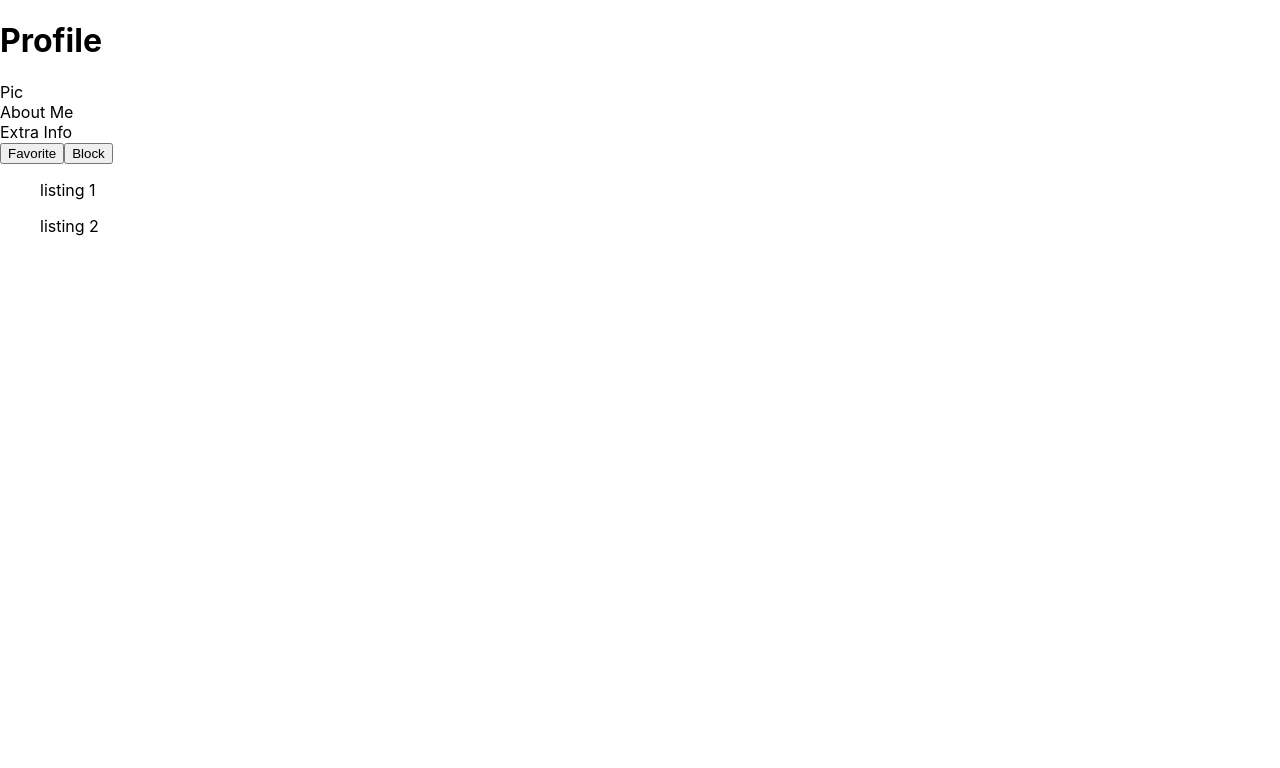
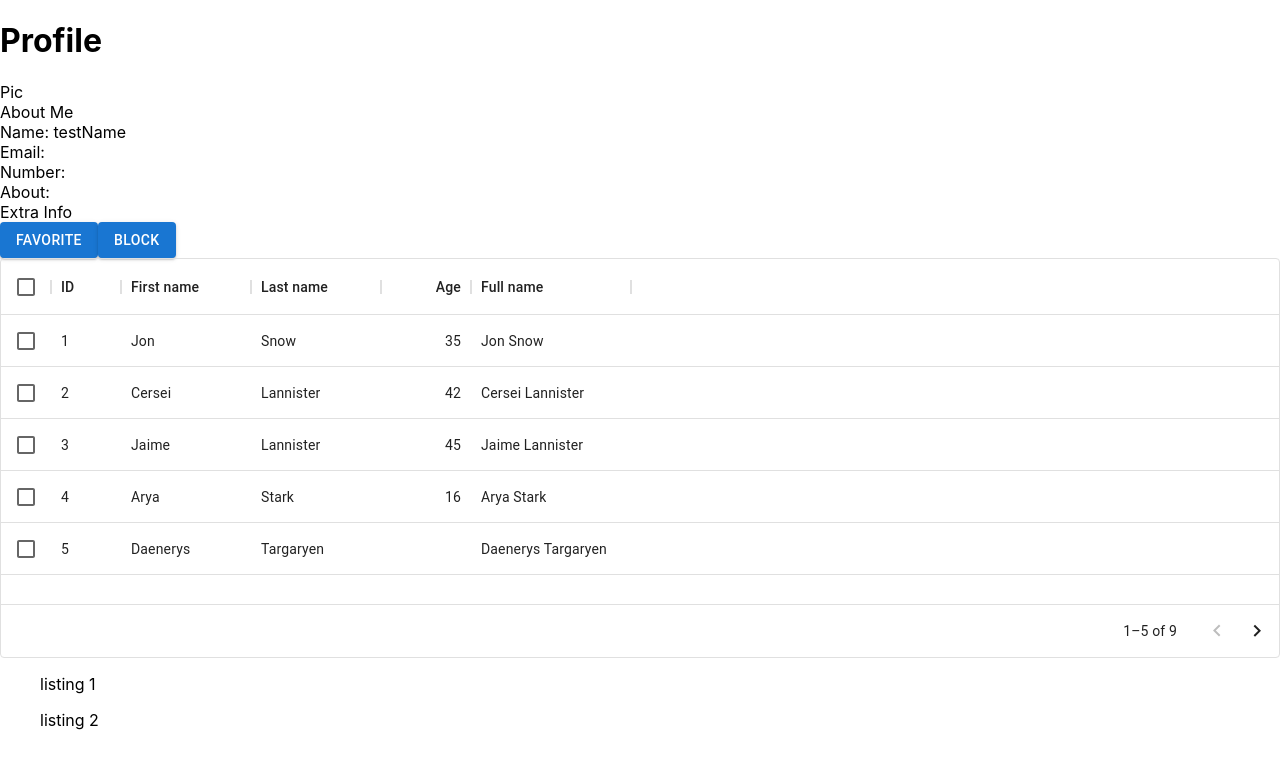
Before and after one commit to boc-bulbasaur/FindYourSpace, a Next.js app: page /profile in a window 1280 px wide. Shown: the top 768 px of the page. Built offline with nearby package versions, Linux system fonts and the light colour scheme.

Commit message:
refactor

```diff
--- a/package.json
+++ b/package.json
@@ -10,6 +10,11 @@
     "test": "jest --watch"
   },
   "dependencies": {
+    "@emotion/react": "^11.10.5",
+    "@emotion/styled": "^11.10.5",
+    "@fontsource/roboto": "^4.5.8",
+    "@mui/material": "^5.10.17",
+    "@mui/x-data-grid": "^5.17.14",
     "@types/node": "18.11.10",
     "@types/react": "18.0.26",
     "@types/react-dom": "18.0.9",
--- /dev/null
+++ b/pages/historySummary.tsx
@@ -0,0 +1,49 @@
+import * as React from 'react';
+import { DataGrid, GridColDef, GridValueGetterParams } from '@mui/x-data-grid';
+
+const columns: GridColDef[] = [
+  { field: 'id', headerName: 'ID', width: 70 },
+  { field: 'firstName', headerName: 'First name', width: 130 },
+  { field: 'lastName', headerName: 'Last name', width: 130 },
+  {
+    field: 'age',
+    headerName: 'Age',
+    type: 'number',
+    width: 90,
+  },
+  {
+    field: 'fullName',
+    headerName: 'Full name',
+    description: 'This column has a value getter and is not sortable.',
+    sortable: false,
+    width: 160,
+    valueGetter: (params: GridValueGetterParams) =>
+      `${params.row.firstName || ''} ${params.row.lastName || ''}`,
+  },
+];
+
+const rows = [
+  { id: 1, lastName: 'Snow', firstName: 'Jon', age: 35 },
+  { id: 2, lastName: 'Lannister', firstName: 'Cersei', age: 42 },
+  { id: 3, lastName: 'Lannister', firstName: 'Jaime', age: 45 },
+  { id: 4, lastName: 'Stark', firstName: 'Arya', age: 16 },
+  { id: 5, lastName: 'Targaryen', firstName: 'Daenerys', age: null },
+  { id: 6, lastName: 'Melisandre', firstName: null, age: 150 },
+  { id: 7, lastName: 'Clifford', firstName: 'Ferrara', age: 44 },
+  { id: 8, lastName: 'Frances', firstName: 'Rossini', age: 36 },
+  { id: 9, lastName: 'Roxie', firstName: 'Harvey', age: 65 },
+];
+
+export default function HistoryTable() {
+  return (
+    <div style={{ height: 400, width: '100%' }}>
+      <DataGrid
+        rows={rows}
+        columns={columns}
+        pageSize={5}
+        rowsPerPageOptions={[5]}
+        checkboxSelection
+      />
+    </div>
+  );
+}
--- a/pages/profile.tsx
+++ b/pages/profile.tsx
@@ -5,7 +5,7 @@ export default function Profile() {
   return (
     <>
       <h1>Profile</h1>
-      <ProfileAbout />
+      <ProfileAbout name="testName"/>
       <div className="list">
         <ul>listing 1</ul>
         <ul>listing 2</ul>
--- a/pages/profileAbout.tsx
+++ b/pages/profileAbout.tsx
@@ -1,12 +1,37 @@
+import React from 'react';
+import { render } from 'react-dom';
 import ProfileButtons from "./profileButtons";
+import HistoryTable from './historySummary';
 
-export default function ProfileAbout() {
+class ProfileAbout extends React.Component {
+
+  constructor(props) {
+    super(props);
+    this.state = {
+      name: this.props.name,
+      email: this.props.email,
+      number: this.props.number,
+      about: this.props.about
+    };
+
+  }
+
+  render() {
     return (
       <div className="About">
         <div>Pic</div>
         <div>About Me</div>
+          Name: {this.state.name}<br />
+          Email:{this.state.email}<br />
+          Number: {this.state.number}<br />
+          About: {this.state.about}<br />
         <div>Extra Info</div>
         <ProfileButtons />
+        <HistoryTable />
       </div>
     )
   }
+}
+
+
+export default ProfileAbout;
--- a/pages/profileButtons.tsx
+++ b/pages/profileButtons.tsx
@@ -1,5 +1,6 @@
 import React from 'react';
 import { render } from 'react-dom';
+import Button from '@mui/material/Button';
 
 class ProfileButtons extends React.Component {
 
@@ -43,8 +44,8 @@ class ProfileButtons extends React.Component {
   render() {
     return (
       <>
-        <button onClick={this.handleSubmit} name="favorite">Favorite</button>
-        <button onClick={this.handleSubmit} name="block">Block</button>
+        <Button variant="contained" onClick={this.handleSubmit} name="favorite">Favorite</Button>
+        <Button variant="contained" onClick={this.handleSubmit} name="block">Block</Button>
       </>
     )
   }
```
Also changed, not shown: pages/index.tsx (+6 -1 lines), 1 other file (tests, documents, lock files or other folders). Lines whose indentation alone changed are shown as unchanged.
